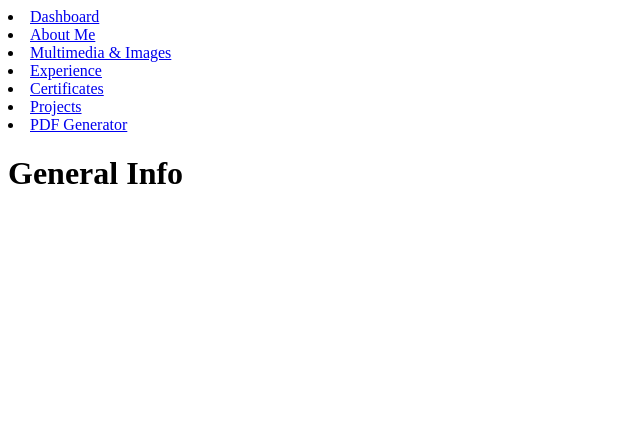
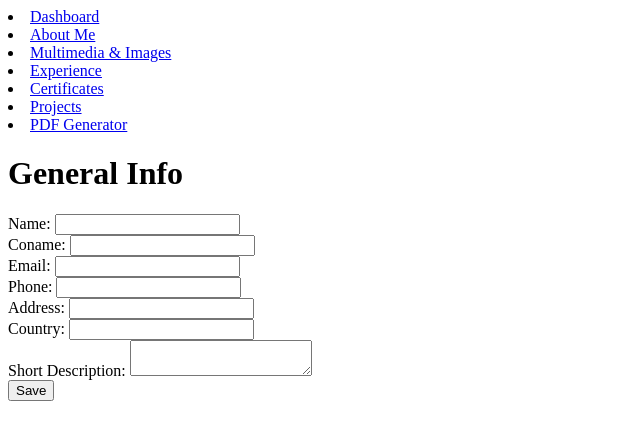
Before and after one commit to Tysaic/cvostriker, a Flask app: page /aboutme in a window 1280 px wide. Shown: the top 440 px of the page, without its empty margins (0-640 px from the left). Run offline with Flask 3, Linux system fonts and the light colour scheme; data that the repository does not hold is empty.

Commit message:
First post request on 'about_me' information created succesfully.

```diff
--- a/admin/app.py
+++ b/admin/app.py
@@ -20,11 +20,41 @@ def dashboard():
 def about_me():
     session = SessionLocal()
     general_info = session.query(GeneralInfo).get(1)
+
     if request.method == 'GET':
         if general_info:
             return render_template('about_me.html', general_info=general_info)
         else:
             return render_template('about_me.html', general_info=None)
+
+    elif request.method == 'POST':
+        if general_info:
+            general_info.name = request.form['name']
+            general_info.coname = request.form['coname']
+            general_info.address = request.form['address']
+            general_info.country = request.form['country']
+            general_info.email = request.form['email']
+            general_info.phone = request.form['phone']
+            general_info.short_description = request.form['short_description']
+            session.commit()
+            session.refresh(general_info)
+            session.close()
+        else:
+            new_info = GeneralInfo(
+                name=request.form['name'],
+                coname=request.form['coname'],
+                address=request.form['address'],
+                country=request.form['country'],
+                email=request.form['email'],
+                phone=request.form['phone'],
+                short_description=request.form['short_description']
+            )
+            session.add(new_info)
+            session.commit()
+            session.refrest(new_info)
+            session.close()
+
+        return redirect(url_for('about_me'))
 
 
 
@@ -56,11 +86,11 @@ def create_new_user():
     new_user = GeneralInfo(
         name = 'John',
         coname = 'Doe',
-        address = 'Calle 123',
-        country = 'Mexico',
-        email = 'sockerpunch@mail.com',
+        address = 'Street ###',
+        country = 'USA',
+        email = 'fakemail@mail.com',
         phone = '123456789',
-        short_description = 'Lorem ipsum dolor sit amet, consectetur adipiscing elit. Sed do eiusmod tempor incididunt ut labore et dolore magna aliqua.'
+        short_description = 'Short description here!'
     )
     session.add(new_user)
     session.commit()
--- a/admin/templates/about_me.html
+++ b/admin/templates/about_me.html
@@ -3,13 +3,30 @@
 {% block title %}General Info{% endblock title %}
 {% block content %}
     <h1>General Info</h1>
-    {% if general_info %}
-        {{ general_info.id }}<br>
-        {{ general_info.name }}<br>
-        {{ general_info.email }}<br>
-        {{ general_info.phone }}<br>
-        {{ general_info.address }}<br>
-        {{ general_info.country }}<br>
-        {{ general_info.short_description }}<br>
-    {% endif %}
+    <form action="{{ url_for ('about_me') }}" method="POST">
+
+        <label for="name">Name:</label>
+        <input type="text" id="name" name="name" value="{{ general_info.name if general_info else '' }}"><br>
+
+        <label for="coname">Coname:</label>
+        <input type="text" id="coname" name="coname" value="{{ general_info.coname if general_info else '' }}"><br>
+
+        <label for="email">Email:</label>
+        <input type="text" id="email" name="email" value="{{ general_info.email if general_info else '' }}"><br>
+
+        <label for="phone">Phone:</label>
+        <input type="text" id="phone" name="phone" value="{{ general_info.phone if general_info else '' }}"><br>
+
+        <label for="address">Address:</label>
+        <input type="text" id="address" name="address" value="{{ general_info.address if general_info else '' }}"><br>
+
+        <label for="country">Country:</label>
+        <input type="text" id="country" name="country" value="{{ general_info.country if general_info else '' }}"><br>
+
+        <label for="short_description">Short Description:</label>
+        <textarea id="short_description" name="short_description">{{ general_info.short_description if general_info else '' }}</textarea><br>
+
+        <button type="submit">Save</button>
+
+    </form>
 {% endblock content %}
```
Also changed, not shown: 1 other file.
